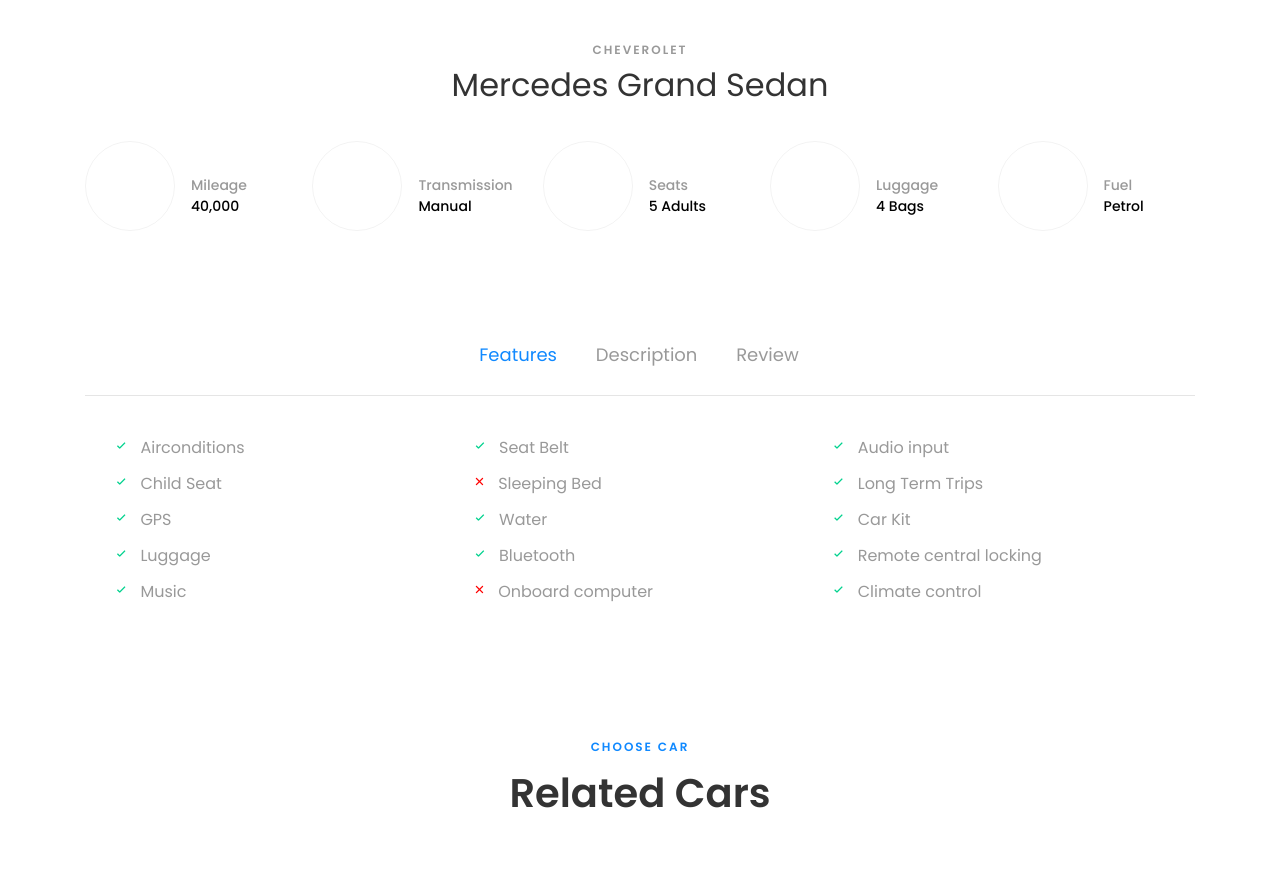
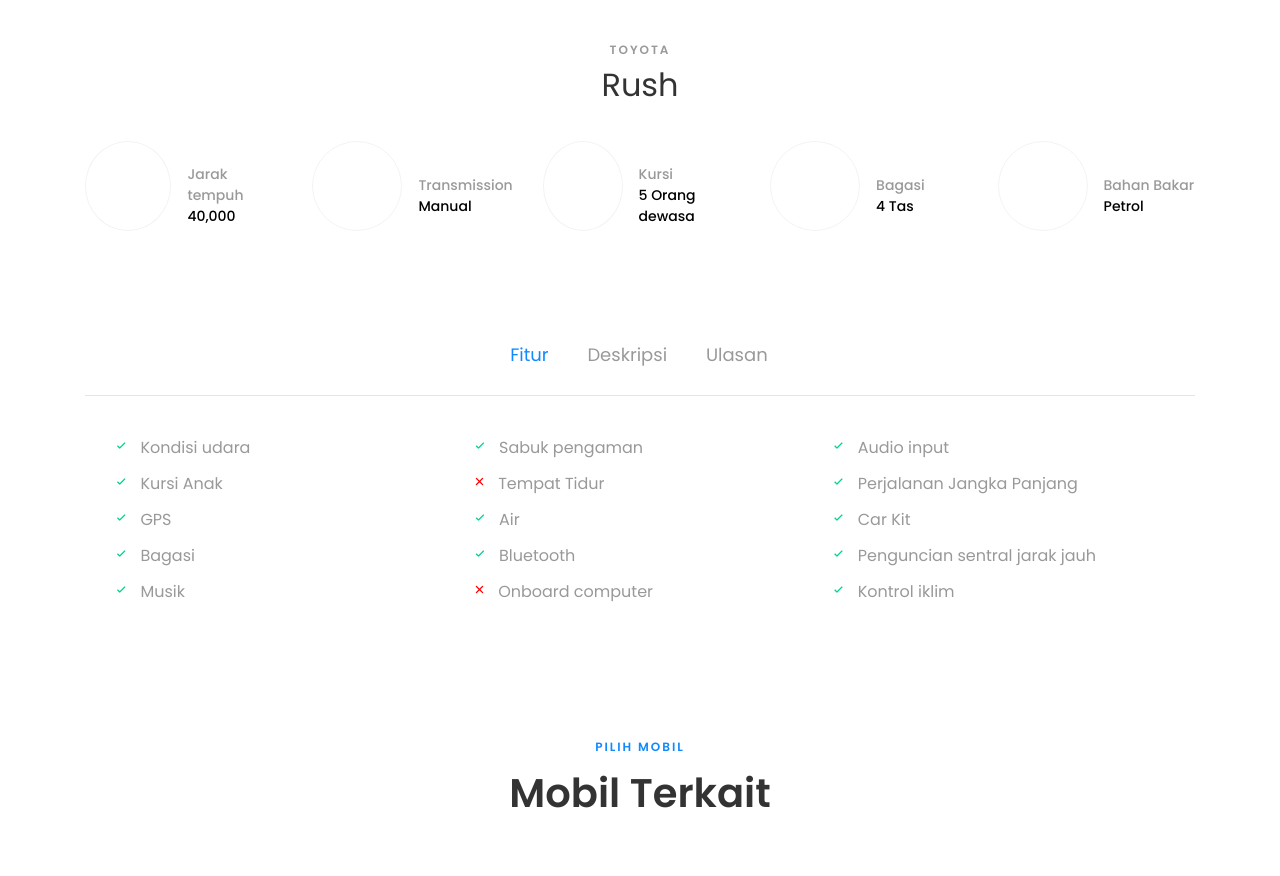
Before and after one commit to guanshiyin28/MPW-Rent-Car, a PHP site: page /car-single.php in a window 1280 px wide. Shown: the part 1297-2173 px from the top of the page. Run offline with PHP 8.4, Linux system fonts and the light colour scheme; some libraries are stand-ins or nearby versions; some web fonts are replaced.

Commit message:
Update Rev-1

```diff
--- a/car-single.php
+++ b/car-single.php
@@ -30,20 +30,20 @@
 
 	  <nav class="navbar navbar-expand-lg navbar-dark ftco_navbar bg-dark ftco-navbar-light" id="ftco-navbar">
 	    <div class="container">
-	      <a class="navbar-brand" href="index.php">Car<span>Book</span></a>
+	      <a class="navbar-brand" href="index.php">MPW<span>RENT</span></a>
 	      <button class="navbar-toggler" type="button" data-toggle="collapse" data-target="#ftco-nav" aria-controls="ftco-nav" aria-expanded="false" aria-label="Toggle navigation">
 	        <span class="oi oi-menu"></span> Menu
 	      </button>
 
 	      <div class="collapse navbar-collapse" id="ftco-nav">
 	        <ul class="navbar-nav ml-auto">
-	          <li class="nav-item"><a href="index.php" class="nav-link">Home</a></li>
-	          <li class="nav-item"><a href="about.php" class="nav-link">About</a></li>
-	          <li class="nav-item"><a href="services.php" class="nav-link">Services</a></li>
+	          <li class="nav-item"><a href="index.php" class="nav-link">Beranda</a></li>
+	          <li class="nav-item"><a href="about.php" class="nav-link">Tentang</a></li>
+	          <li class="nav-item"><a href="services.php" class="nav-link">Layanan</a></li>
 	          <li class="nav-item"><a href="pricing.php" class="nav-link">Pricing</a></li>
-	          <li class="nav-item active"><a href="car.php" class="nav-link">Cars</a></li>
+	          <li class="nav-item active"><a href="car.php" class="nav-link">Mobil</a></li>
 	          <li class="nav-item"><a href="blog.php" class="nav-link">Blog</a></li>
-	          <li class="nav-item"><a href="contact.php" class="nav-link">Contact</a></li>
+	          <li class="nav-item"><a href="contact.php" class="nav-link">Kontak</a></li>
 	        </ul>
 	      </div>
 	    </div>
@@ -56,7 +56,7 @@
         <div class="row no-gutters slider-text js-fullheight align-items-end justify-content-start">
           <div class="col-md-9 ftco-animate pb-5">
           	<p class="breadcrumbs"><span class="mr-2"><a href="index.php">Home <i class="ion-ios-arrow-forward"></i></a></span> <span>Car details <i class="ion-ios-arrow-forward"></i></span></p>
-            <h1 class="mb-3 bread">Car Details</h1>
+            <h1 class="mb-3 bread">Detail Mobil</h1>
           </div>
         </div>
       </div>
@@ -68,10 +68,10 @@
       	<div class="row justify-content-center">
       		<div class="col-md-12">
       			<div class="car-details">
-      				<div class="img rounded" style="background-image: url(images/bg_1.jpg);"></div>
+      				<div class="img rounded" style="background-image: url(images/Rush.jpg);"></div>
       				<div class="text text-center">
-      					<span class="subheading">Cheverolet</span>
-      					<h2>Mercedes Grand Sedan</h2>
+      					<span class="subheading">Toyota</span>
+      					<h2>Rush</h2>
       				</div>
       			</div>
       		</div>
@@ -84,7 +84,7 @@
 	              	<div class="icon d-flex align-items-center justify-content-center"><span class="flaticon-dashboard"></span></div>
 	              	<div class="text">
 		                <h3 class="heading mb-0 pl-3">
-		                	Mileage
+		                	Jarak tempuh
 		                	<span>40,000</span>
 		                </h3>
 	                </div>
@@ -114,8 +114,8 @@
 	              	<div class="icon d-flex align-items-center justify-content-center"><span class="flaticon-car-seat"></span></div>
 	              	<div class="text">
 		                <h3 class="heading mb-0 pl-3">
-		                	Seats
-		                	<span>5 Adults</span>
+		                	Kursi
+		                	<span>5 Orang dewasa</span>
 		                </h3>
 	                </div>
                 </div>
@@ -129,8 +129,8 @@
 	              	<div class="icon d-flex align-items-center justify-content-center"><span class="flaticon-backpack"></span></div>
 	              	<div class="text">
 		                <h3 class="heading mb-0 pl-3">
-		                	Luggage
-		                	<span>4 Bags</span>
+		                	Bagasi
+		                	<span>4 Tas</span>
 		                </h3>
 	                </div>
                 </div>
@@ -144,7 +144,7 @@
 	              	<div class="icon d-flex align-items-center justify-content-center"><span class="flaticon-diesel"></span></div>
 	              	<div class="text">
 		                <h3 class="heading mb-0 pl-3">
-		                	Fuel
+		                	Bahan Bakar
 		                	<span>Petrol</span>
 		                </h3>
 	                </div>
@@ -160,13 +160,13 @@
 							  <ul class="nav nav-pills mb-3" id="pills-tab" role="tablist">
 
 							    <li class="nav-item">
-							      <a class="nav-link active" id="pills-description-tab" data-toggle="pill" href="#pills-description" role="tab" aria-controls="pills-description" aria-expanded="true">Features</a>
+							      <a class="nav-link active" id="pills-description-tab" data-toggle="pill" href="#pills-description" role="tab" aria-controls="pills-description" aria-expanded="true">Fitur</a>
 							    </li>
 							    <li class="nav-item">
-							      <a class="nav-link" id="pills-manufacturer-tab" data-toggle="pill" href="#pills-manufacturer" role="tab" aria-controls="pills-manufacturer" aria-expanded="true">Description</a>
+							      <a class="nav-link" id="pills-manufacturer-tab" data-toggle="pill" href="#pills-manufacturer" role="tab" aria-controls="pills-manufacturer" aria-expanded="true">Deskripsi</a>
 							    </li>
 							    <li class="nav-item">
-							      <a class="nav-link" id="pills-review-tab" data-toggle="pill" href="#pills-review" role="tab" aria-controls="pills-review" aria-expanded="true">Review</a>
+							      <a class="nav-link" id="pills-review-tab" data-toggle="pill" href="#pills-review" role="tab" aria-controls="pills-review" aria-expanded="true">Ulasan</a>
 							    </li>
 							  </ul>
 							</div>
@@ -176,18 +176,18 @@
 						    	<div class="row">
 						    		<div class="col-md-4">
 						    			<ul class="features">
-						    				<li class="check"><span class="ion-ios-checkmark"></span>Airconditions</li>
-						    				<li class="check"><span class="ion-ios-checkmark"></span>Child Seat</li>
+						    				<li class="check"><span class="ion-ios-checkmark"></span>Kondisi udara</li>
+						    				<li class="check"><span class="ion-ios-checkmark"></span>Kursi Anak</li>
 						    				<li class="check"><span class="ion-ios-checkmark"></span>GPS</li>
-						    				<li class="check"><span class="ion-ios-checkmark"></span>Luggage</li>
-						    				<li class="check"><span class="ion-ios-checkmark"></span>Music</li>
+						    				<li class="check"><span class="ion-ios-checkmark"></span>Bagasi</li>
+						    				<li class="check"><span class="ion-ios-checkmark"></span>Musik</li>
 						    			</ul>
 						    		</div>
 						    		<div class="col-md-4">
 						    			<ul class="features">
-						    				<li class="check"><span class="ion-ios-checkmark"></span>Seat Belt</li>
-						    				<li class="remove"><span class="ion-ios-close"></span>Sleeping Bed</li>
-						    				<li class="check"><span class="ion-ios-checkmark"></span>Water</li>
+						    				<li class="check"><span class="ion-ios-checkmark"></span>Sabuk pengaman</li>
+						    				<li class="remove"><span class="ion-ios-close"></span>Tempat Tidur</li>
+						    				<li class="check"><span class="ion-ios-checkmark"></span>Air</li>
 						    				<li class="check"><span class="ion-ios-checkmark"></span>Bluetooth</li>
 						    				<li class="remove"><span class="ion-ios-close"></span>Onboard computer</li>
 						    			</ul>
@@ -195,24 +195,25 @@
 						    		<div class="col-md-4">
 						    			<ul class="features">
 						    				<li class="check"><span class="ion-ios-checkmark"></span>Audio input</li>
-						    				<li class="check"><span class="ion-ios-checkmark"></span>Long Term Trips</li>
+						    				<li class="check"><span class="ion-ios-checkmark"></span>Perjalanan Jangka Panjang</li>
 						    				<li class="check"><span class="ion-ios-checkmark"></span>Car Kit</li>
-						    				<li class="check"><span class="ion-ios-checkmark"></span>Remote central locking</li>
-						    				<li class="check"><span class="ion-ios-checkmark"></span>Climate control</li>
+						    				<li class="check"><span class="ion-ios-checkmark"></span>Penguncian sentral jarak jauh</li>
+						    				<li class="check"><span class="ion-ios-checkmark"></span>Kontrol iklim</li>
 						    			</ul>
 						    		</div>
 						    	</div>
 						    </div>
 
 						    <div class="tab-pane fade" id="pills-manufacturer" role="tabpanel" aria-labelledby="pills-manufacturer-tab">
-						      <p>Even the all-powerful Pointing has no control about the blind texts it is an almost unorthographic life One day however a small line of blind text by the name of Lorem Ipsum decided to leave for the far World of Grammar.</p>
-									<p>When she reached the first hills of the Italic Mountains, she had a last view back on the skyline of her hometown Bookmarksgrove, the headline of Alphabet Village and the subline of her own road, the Line Lane. Pityful a rethoric question ran over her cheek, then she continued her way.</p>
+						      <p> Toyota Avanza, dikenal sebagai "mobil sejuta umat", adalah pilihan ideal untuk perjalanan keluarga atau bisnis. Dengan kapasitas hingga 7 penumpang, ruang kabin luas, dan fitur kenyamanan modern seperti AC double blower, mobil ini menawarkan perjalanan yang nyaman dan menyenangkan. Ditenagai oleh mesin yang irit bahan bakar serta pilihan transmisi Manual/Matic, Avanza siap menemani aktivitas Anda di dalam maupun luar kota.
+								Cocok untuk segala kebutuhan, mulai dari perjalanan wisata, acara keluarga, hingga perjalanan dinas.</p>
+									<p>Sewa sekarang dan nikmati kenyamanan Toyota Avanza! 🚗✨</p>
 						    </div>
 
 						    <div class="tab-pane fade" id="pills-review" role="tabpanel" aria-labelledby="pills-review-tab">
 						      <div class="row">
 							   		<div class="col-md-7">
-							   			<h3 class="head">23 Reviews</h3>
+							   			<h3 class="head">23 Ulasan</h3>
 							   			<div class="review d-flex">
 									   		<div class="user-img" style="background-image: url(images/person_1.jpg)"></div>
 									   		<div class="desc">
@@ -237,7 +238,7 @@
 									   		<div class="user-img" style="background-image: url(images/person_2.jpg)"></div>
 									   		<div class="desc">
 									   			<h4>
-									   				<span class="text-left">Jacob Webb</span>
+									   				<span class="text-left">Alik Zainul</span>
 									   				<span class="text-right">14 March 2018</span>
 									   			</h4>
 									   			<p class="star">
@@ -276,7 +277,7 @@
 							   		</div>
 							   		<div class="col-md-5">
 							   			<div class="rating-wrap">
-								   			<h3 class="head">Give a Review</h3>
+								   			<h3 class="head">Penilaian Mobil</h3>
 								   			<div class="wrap">
 									   			<p class="star">
 									   				<span>
@@ -287,7 +288,7 @@
 									   					<i class="ion-ios-star"></i>
 									   					(98%)
 								   					</span>
-								   					<span>20 Reviews</span>
+								   					<span>20 Ulasan</span>
 									   			</p>
 									   			<p class="star">
 									   				<span>
@@ -298,7 +299,7 @@
 									   					<i class="ion-ios-star"></i>
 									   					(85%)
 								   					</span>
-								   					<span>10 Reviews</span>
+								   					<span>10 Ulasan</span>
 									   			</p>
 									   			<p class="star">
 									   				<span>
@@ -309,7 +310,7 @@
 									   					<i class="ion-ios-star"></i>
 									   					(70%)
 								   					</span>
-								   					<span>5 Reviews</span>
+								   					<span>5 Ulasan</span>
 									   			</p>
 									   			<p class="star">
 									   				<span>
@@ -320,7 +321,7 @@
 									   					<i class="ion-ios-star"></i>
 									   					(10%)
 								   					</span>
-								   					<span>0 Reviews</span>
+								   					<span>0 Ulasan</span>
 									   			</p>
 									   			<p class="star">
 									   				<span>
@@ -331,7 +332,7 @@
 									   					<i class="ion-ios-star"></i>
 									   					(0%)
 								   					</span>
-								   					<span>0 Reviews</span>
+								   					<span>0 Ulasan</span>
 									   			</p>
 									   		</div>
 								   		</div>
@@ -349,50 +350,50 @@
     	<div class="container">
     		<div class="row justify-content-center">
           <div class="col-md-12 heading-section text-center ftco-animate mb-5">
-          	<span class="subheading">Choose Car</span>
-            <h2 class="mb-2">Related Cars</h2>
+          	<span class="subheading">Pilih Mobil</span>
+            <h2 class="mb-2">Mobil Terkait</h2>
           </div>
         </div>
         <div class="row">
         	<div class="col-md-4">
     				<div class="car-wrap rounded ftco-animate">
-    					<div class="img rounded d-flex align-items-end" style="background-image: url(images/car-1.jpg);">
+    					<div class="img rounded d-flex align-items-end" style="background-image: url(images/Avanza.jpg);">
     					</div>
     					<div class="text">
-    						<h2 class="mb-0"><a href="car-single.php">Mercedes Grand Sedan</a></h2>
+    						<h2 class="mb-0"><a href="car-single.php">Toyota Avanza Veloz</a></h2>
     						<div class="d-flex mb-3">
-	    						<span class="cat">Cheverolet</span>
-	    						<p class="price ml-auto">$500 <span>/day</span></p>
+	    						<span class="cat">Toyota</span>
+	    						<p class="price ml-auto">IDR.400 <span>/Har</span></p>
     						</div>
-    						<p class="d-flex mb-0 d-block"><a href="#" class="btn btn-primary py-2 mr-1">Book now</a> <a href="car-single.php" class="btn btn-secondary py-2 ml-1">Details</a></p>
+    						<p class="d-flex mb-0 d-block"><a href="PesanSekarang.php" class="btn btn-primary py-2 mr-1">Pesan Sekarang</a><a href="car-single.php" class="btn btn-secondary py-2 ml-1">Details</a></p>
     					</div>
     				</div>
     			</div>
     			<div class="col-md-4">
     				<div class="car-wrap rounded ftco-animate">
-    					<div class="img rounded d-flex align-items-end" style="background-image: url(images/car-2.jpg);">
+    					<div class="img rounded d-flex align-items-end" style="background-image: url(images/Civic.jpg);">
     					</div>
     					<div class="text">
-    						<h2 class="mb-0"><a href="car-single.php">Range Rover</a></h2>
+    						<h2 class="mb-0"><a href="car-single.php">Honda Civic</a></h2>
     						<div class="d-flex mb-3">
-	    						<span class="cat">Subaru</span>
-	    						<p class="price ml-auto">$500 <span>/day</span></p>
+	    						<span class="cat">Honda</span>
+	    						<p class="price ml-auto">IDR.1500.000 <span>/Hari</span></p>
     						</div>
-    						<p class="d-flex mb-0 d-block"><a href="#" class="btn btn-primary py-2 mr-1">Book now</a> <a href="car-single.php" class="btn btn-secondary py-2 ml-1">Details</a></p>
+    						<p class="d-flex mb-0 d-block"><a href="#" class="btn btn-primary py-2 mr-1">Pesan Sekarang</a> <a href="car-single.php" class="btn btn-secondary py-2 ml-1">Details</a></p>
     					</div>
     				</div>
     			</div>
     			<div class="col-md-4">
     				<div class="car-wrap rounded ftco-animate">
-    					<div class="img rounded d-flex align-items-end" style="background-image: url(images/car-3.jpg);">
+    					<div class="img rounded d-flex align-items-end" style="background-image: url(images/Fortuner.jpg);">
     					</div>
     					<div class="text">
-    						<h2 class="mb-0"><a href="car-single.php">Mercedes Grand Sedan</a></h2>
+    						<h2 class="mb-0"><a href="car-single.php">Toyota Fortuner</a></h2>
     						<div class="d-flex mb-3">
-	    						<span class="cat">Cheverolet</span>
-	    						<p class="price ml-auto">$500 <span>/day</span></p>
+	    						<span class="cat">Toyota</span>
+	    						<p class="price ml-auto">IDR.500.000 <span>/Hari</span></p>
     						</div>
-    						<p class="d-flex mb-0 d-block"><a href="#" class="btn btn-primary py-2 mr-1">Book now</a> <a href="car-single.php" class="btn btn-secondary py-2 ml-1">Details</a></p>
+    						<p class="d-flex mb-0 d-block"><a href="#" class="btn btn-primary py-2 mr-1">Pesan Sekarang</a> <a href="car-single.php" class="btn btn-secondary py-2 ml-1">Details</a></p>
     					</div>
     				</div>
     			</div>
```
